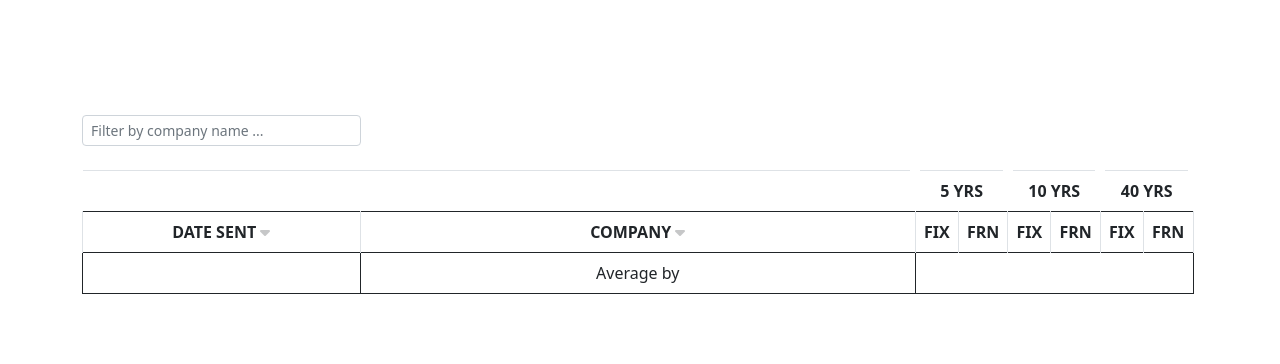
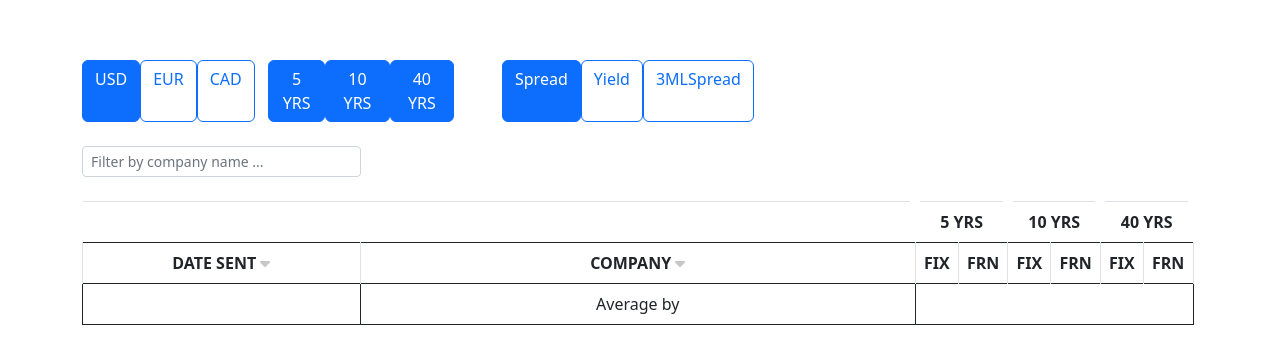
Before and after one commit to anvictorsantos/interprice-test, a Vue app: page / in a window 1280 px wide. Shown: the part 200-564 px from the top of the page. Built offline with nearby package versions, Linux system fonts and the light colour scheme.

Commit message:
feat: filter buttons
WID: the buttons above input search field has no functiionality

```diff
--- a/src/components/TableComponent.vue
+++ b/src/components/TableComponent.vue
@@ -3,6 +3,32 @@
     <div class="container">
       <div class="row wrapper">
         <div class="col-md-12">
+          <div class="col-md-12 d-flex flex-row">
+            <div class="d-block d-md-flex flex-row col-md-2">
+              <input type="checkbox" class="btn-check" id="inlineCheckbox1" autocomplete="off" checked>
+              <label class="btn btn-outline-primary" for="inlineCheckbox1">USD</label>
+              <input type="checkbox" class="btn-check" id="inlineCheckbox2" autocomplete="off">
+              <label class="btn btn-outline-primary" for="inlineCheckbox2">EUR</label>
+              <input type="checkbox" class="btn-check" id="inlineCheckbox3" autocomplete="off">
+              <label class="btn btn-outline-primary" for="inlineCheckbox3">CAD</label>
+            </div>
+            <div class="d-flex flex-row col-md-2">
+              <input type="checkbox" class="btn-check" id="inlineCheckbox4" autocomplete="off" checked>
+              <label class="btn btn-outline-primary" for="inlineCheckbox4">5 YRS</label>
+              <input type="checkbox" class="btn-check" id="inlineCheckbox5" autocomplete="off" checked>
+              <label class="btn btn-outline-primary" for="inlineCheckbox5">10 YRS</label>
+              <input type="checkbox" class="btn-check" id="inlineCheckbox6" autocomplete="off" checked>
+              <label class="btn btn-outline-primary" for="inlineCheckbox6">40 YRS</label>
+            </div>
+            <div class="d-flex flex-row col-md-2 mx-5">
+              <input type="checkbox" class="btn-check" id="inlineCheckbox7" autocomplete="off" checked>
+              <label class="btn btn-outline-primary" for="inlineCheckbox7">Spread</label>
+              <input type="checkbox" class="btn-check" id="inlineCheckbox8" autocomplete="off">
+              <label class="btn btn-outline-primary" for="inlineCheckbox8">Yield</label>
+              <input type="checkbox" class="btn-check" id="inlineCheckbox9" autocomplete="off">
+              <label class="btn btn-outline-primary" for="inlineCheckbox9">3MLSpread</label>
+            </div>
+          </div>
           <input class="float-start form-control form-control-sm my-4 w-25" type="search" v-model="filter" placeholder="Filter by company name ...">
           <table class="table table-bordered text-center">
             <thead class="border-bottom-0">
```
